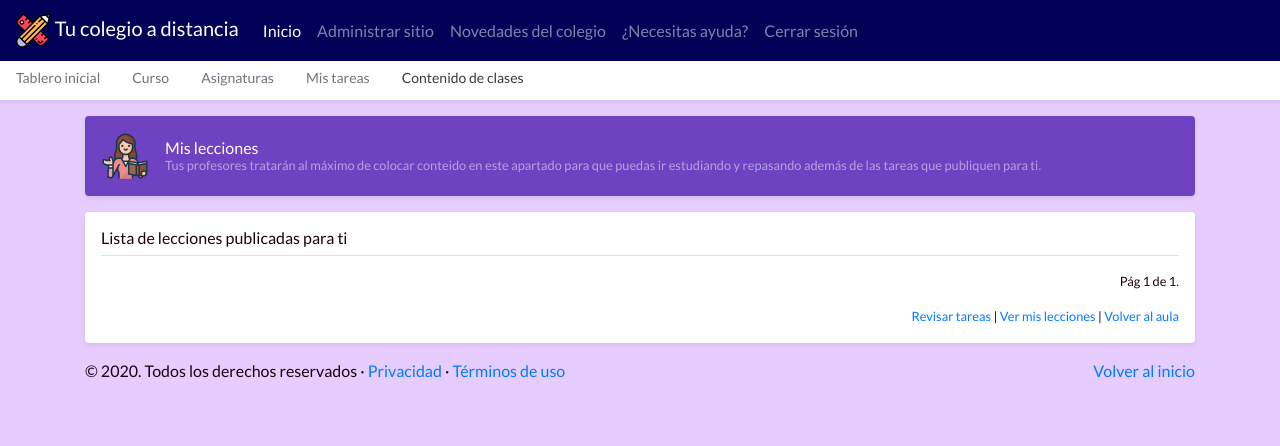
After one commit to ricardoqp1997/INFO_SOCIAL, a Django app: page /main/aula/lecciones in a window 1280 px wide. The commit adds this page. Shown: the top 446 px of the page. Run offline with Django 3.2, Linux system fonts and the light colour scheme; a user stored in the database is signed in; data comes from the database, SQL or seed files in the repository; data that the repository does not hold is empty; parts of the project's set-up code (start-up, migrations or seed data) failed here and were passed over; some libraries are stand-ins or nearby versions.

Commit message:
Lecciones y sus detalles al 100%

```diff
--- a/INFO_SOCIAL/urls.py
+++ b/INFO_SOCIAL/urls.py
@@ -16,12 +16,19 @@ Including another URLconf
 
 from django.conf import settings
 from django.conf.urls.static import static
+from django.contrib.auth.decorators import login_required
 
 from django.contrib import admin
 from django.urls import path
 
 from portal_web import views as portal_views
 from django.contrib.auth import views as auth_views
+from portal_web.views import (
+    ListaClases,
+    ListaTareas,
+    DetalleClases,
+    DetalleTareas
+)
 
 # URLs del portal web
 urlpatterns = [
@@ -40,6 +47,10 @@ urlpatterns = [
     path('main/aula/', portal_views.contenido_estudiante, name='aula'),
     path('main/aula/curso/', portal_views.panel_curso, name='curso'),
     path('main/aula/asignaturas/', portal_views.panel_asignaturas, name='asignaturas'),
+
+    path('main/aula/lecciones', login_required(ListaClases.as_view(), login_url=settings.LOGIN_URL), name='contenido_clases'),
+    path('main/aula/leccion/<int:pk>', login_required(DetalleClases.as_view(), login_url=settings.LOGIN_URL), name='detalle_clase'),
+
     path('main/aula/', portal_views.contenido_estudiante, name='tareas'),
     path('main/aula/', portal_views.contenido_estudiante, name='resolucion_tareas'),
 
--- a/portal_web/views.py
+++ b/portal_web/views.py
@@ -249,13 +249,118 @@ class ListaTareas(ListView):
     pass
 
 
-class ListaClases(ListView):
-    pass
-
-
 class DetalleTareas(ListView):
     pass
 
 
-class DetalleClases(ListView):
-    pass
+class ListaClases(ListView):
+
+    paginate_by = 5
+    model = Clase
+    template_name = 'clases.html'
+    queryset = Clase.objects.all()
+
+    def get_queryset(self):
+        return Clase.objects.filter(curso__estudiante__user_id=self.request.user.id)
+
+    def get_context_data(self, **kwargs):
+
+        tipo_usuario = Group.objects.get(user=self.request.user).name
+
+        try:
+            asignaturas = Asignatura.objects.filter(curso__estudiante__user_id=self.request.user)
+            cant_asignaturas = asignaturas.count()
+        except:
+            cant_asignaturas = asignaturas = None
+
+        try:
+            tareas = Tarea.objects.filter(
+                estudiante__user_id=self.request.user.id,
+                estado=Tarea.ENVIADA
+            )
+            cant_tareas = tareas.count()
+            list_tareas = tareas[:5]
+        except:
+            list_tareas = cant_tareas = tareas = None
+
+        try:
+            clases = Clase.objects.filter(
+                estudiante__user_id=self.request.user.id
+            )
+            cant_clases = clases.count()
+            list_clases = clases[:5]
+        except:
+            list_clases = cant_clases = clases = None
+
+        context = super(ListaClases, self).get_context_data(**kwargs)
+
+        context.update(
+            {
+                'Title': 'Mis lecciones',
+                'tipo_usuario': tipo_usuario,
+                'on_screen': 'contenido_clases',
+
+                'subjects_count': cant_asignaturas,
+                'tasks_count': cant_tareas,
+                'classes_count': cant_clases,
+
+                'tasks_list': list_tareas,
+                'classes_list': list_clases,
+            }
+        )
+
+        return context
+
+
+class DetalleClases(DetailView):
+
+    model = Clase
+    template_name = 'clases_detalles.html'
+
+    def get_context_data(self, **kwargs):
+
+        tipo_usuario = Group.objects.get(user=self.request.user).name
+
+        try:
+            asignaturas = Asignatura.objects.filter(curso__estudiante__user_id=self.request.user)
+            cant_asignaturas = asignaturas.count()
+        except:
+            cant_asignaturas = asignaturas = None
+
+        try:
+            tareas = Tarea.objects.filter(
+                estudiante__user_id=self.request.user.id,
+                estado=Tarea.ENVIADA
+            )
+            cant_tareas = tareas.count()
+            list_tareas = tareas[:5]
+        except:
+            list_tareas = cant_tareas = tareas = None
+
+        try:
+            clases = Clase.objects.filter(
+                estudiante__user_id=self.request.user.id
+            )
+            cant_clases = clases.count()
+            list_clases = clases[:5]
+        except:
+            list_clases = cant_clases = clases = None
+
+        context = super(DetalleClases, self).get_context_data(**kwargs)
+
+        context.update(
+            {
+                'Title': 'Contenido de la lección',
+                'tipo_usuario': tipo_usuario,
+                'on_screen': 'contenido_clases',
+
+                'subjects_count': cant_asignaturas,
+                'tasks_count': cant_tareas,
+                'classes_count': cant_clases,
+
+                'tasks_list': list_tareas,
+                'classes_list': list_clases,
+            }
+        )
+
+        return context
--- a/templates/Masterpage/site_content.html
+++ b/templates/Masterpage/site_content.html
@@ -12,11 +12,17 @@
         <title>Offcanvas template · Bootstrap</title>
 
         <link rel="canonical" href="https://getbootstrap.com/docs/4.5/examples/offcanvas/">
+        <link href="https://fonts.googleapis.com/css2?family=Lato&display=swap" rel="stylesheet">
 
         <!-- Bootstrap core CSS -->
         <link href="{% static '/assets/dist/css/bootstrap.min.css' %}" rel="stylesheet">
 
         <style>
+          body{
+            color: #1F0209;
+            background-color: #E6CCFF;
+
+          }
           .bd-placeholder-img {
             font-size: 1.125rem;
             text-anchor: middle;
@@ -44,7 +50,7 @@
         <link href="{% static 'offcanvas.css' %}" rel="stylesheet">
     </head>
 
-  <body class="bg-light">
+  <body class="">
     <nav class="navbar navbar-expand-lg fixed-top navbar-dark bg-dark">
     <a class="navbar-brand" href="{% url 'index' %}">
         <img src="{% static 'multimedia/lapiz.svg' %}" width="35" height="35" class="d-inline-block align-top" alt="" loading="lazy">
@@ -104,7 +110,7 @@
         Mis tareas
         {% if tasks_count %}<span class="badge badge-pill bg-light align-text-bottom">{{ tasks_count }}</span>{% endif %}
     </a>
-    <a class="nav-link {% if on_screen == 'contenido_clases' %} active {% endif %}" href="#">
+    <a class="nav-link {% if on_screen == 'contenido_clases' %} active {% endif %}" href="{% url 'contenido_clases' %}">
         Contenido de clases
         {% if classes_count %}<span class="badge badge-pill bg-light align-text-bottom">{{ classes_count }}</span>{% endif %}
     </a>
--- /dev/null
+++ b/templates/clases.html
@@ -0,0 +1,77 @@
+{% extends 'Masterpage/site_content.html' %}
+{% load static %}
+
+{% block dashboard %}
+
+    <style>
+        .username{
+            margin-bottom: 10px;
+        }
+    </style>
+
+    <main role="main" class="container">
+  <div class="d-flex align-items-center p-3 my-3 text-white-50 bg-purple rounded shadow-sm">
+    <img class="mr-3" src="{% static 'assets/brand/profesor.svg' %}" alt="" width="48" height="48">
+    <div class="lh-100">
+      <h6 class="mb-0 text-white lh-100">Mis lecciones</h6>
+      <small>Tus profesores tratarán al máximo de colocar conteido en este apartado para que puedas ir estudiando y
+      repasando además de las tareas que publiquen para ti.</small>
+    </div>
+  </div>
+
+  <div class="my-3 p-3 bg-white rounded shadow-sm">
+    <h6 class="border-bottom border-gray pb-2 mb-0">Lista de lecciones publicadas para ti</h6>
+
+      {% for class in object_list  %}
+        <div class="media text-muted pt-3">
+            <img src="{% static 'assets/brand/clase.svg' %}" width="32" height="32" alt="" style="margin-right: 10px">
+          <div class="media-body pb-3 mb-0 small lh-125 border-bottom border-gray">
+            <span class="d-flex justify-content-between align-items-center w-100 titulo_asignatura">
+                {{ class.fecha_creacion.date }}
+                <a href="{% url 'detalle_clase' class.id%}">Revisar</a>
+            </span>
+            <div class="d-flex justify-content-between align-items-center w-100">
+              <strong class="titulo_tarea text-gray-dark">{{ class.titulo }}</strong>
+            </div>
+            <div class="d-flex justify-content-between align-items-center w-100 titulo_asignatura">
+              <strong class="text-gray-dark"><i>{{ class.asignatura.nombre }}</i></strong>
+            </div>
+            <div class="d-flex justify-content-between align-items-center w-100">
+              <span class="text-gray-dark titulo_asignatura username">
+                  <i>Docente: {{ class.asignatura.docente.user.get_full_name }}</i>
+              </span>
+            </div>
+            <span class="d-block">
+                {{ class.descripcion }}
+            </span>
+          </div>
+        </div>
+      {% endfor %}
+
+      <small class="d-block text-right mt-3 pagination">
+            <span class="step-links">
+            {% if page_obj.has_previous %}
+                <a href="?page=1">&laquo; Primera</a>
+                <a href="?page={{ page_obj.previous_page_number }}">Ant.</a>
+            {% endif %}
+
+            <span class="current">
+                Pág {{ page_obj.number }} de {{ page_obj.paginator.num_pages }}.
+            </span>
+
+            {% if page_obj.has_next %}
+                <a href="?page={{ page_obj.next_page_number }}">Sig.</a>
+                <a href="?page={{ page_obj.paginator.num_pages }}">Última &raquo;</a>
+            {% endif %}
+        </span>
+      </small>
+
+    <small class="d-block text-right mt-3">
+        <a href="{% url 'aula' %}">Revisar tareas</a> |
+        <a href="{% url 'aula' %}">Ver mis lecciones</a> |
+        <a href="{% url 'aula' %}">Volver al aula</a>
+    </small>
+  </div>
+</main>
+
+{% endblock dashboard %}
```
Also changed, not shown: portal_web/admin.py (+5 -5 lines), portal_web/models.py (+8 -1 lines), templates/clases_detalles.html (added, +73 -0 lines), templates/tareas.html (added, +64 -0 lines), templates/tareas_detalles.html (added, +64 -0 lines), portal_web/migrations/0019_auto_20201124_2020.py (added), portal_web/static/assets/dist/css/bootstrap.css.
